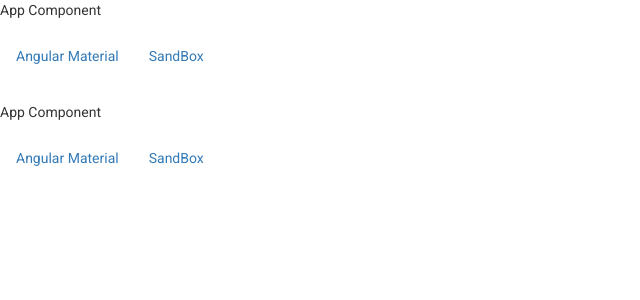
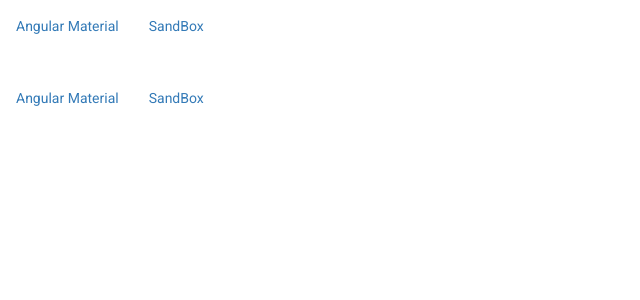
Before and after one commit to GuillaumeGSO/AngularSandBox, an Angular app: page / in a window 1280 px wide. Shown: the top 300 px of the page, without its empty margins (0-640 px from the left). Built offline with nearby package versions, Linux system fonts and the light colour scheme.

Commit message:
Test de push...

```diff
--- a/src/app/app.component.html
+++ b/src/app/app.component.html
@@ -1,5 +1,3 @@
-<p>App Component</p>
-
 <nav class="navbar">
   <ul class="nav navbar-nav">
   <li><a routerLink="/trichMat" routerLinkActive="active">Angular Material</a></li>
@@ -7,4 +5,4 @@
 </ul>
 </nav>
 
-  <router-outlet #routerOutlet="outlet"></router-outlet>
+<router-outlet #routerOutlet="outlet"></router-outlet>
```
